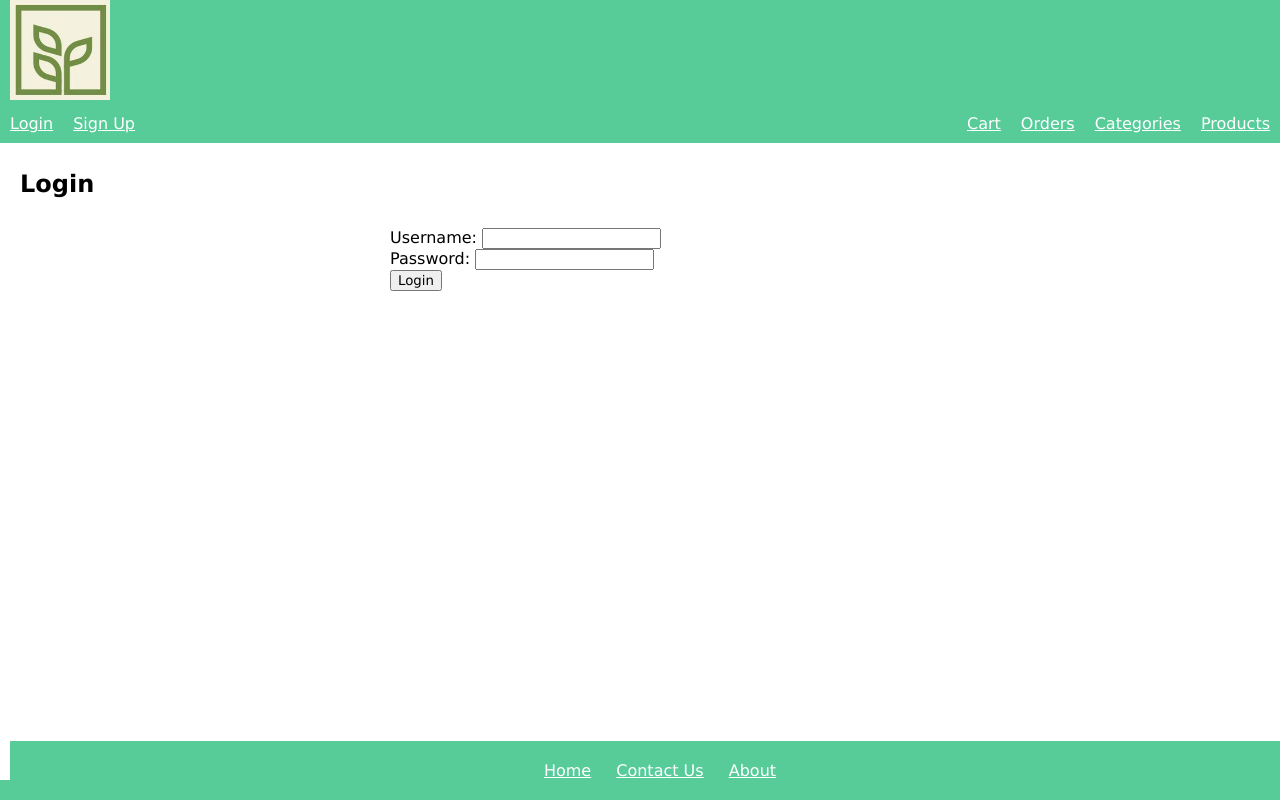
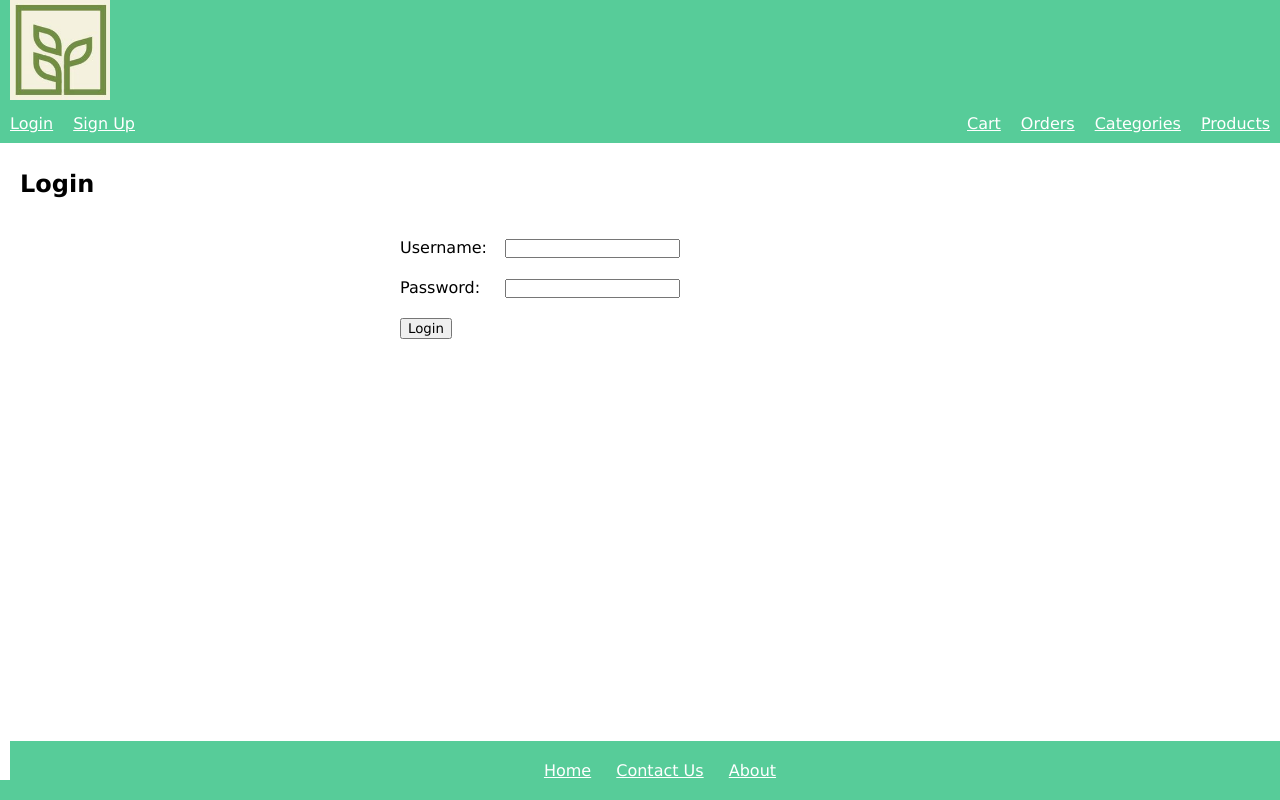
Before and after one commit to c-wright-98/QA_Store, a Flask app: page /login in a window 1280 px wide. Run offline with Flask 3, Linux system fonts and the light colour scheme.

Commit message:
Added form group class to login form

```diff
--- a/templates/login.html
+++ b/templates/login.html
@@ -5,13 +5,17 @@
         <h2> Login </h2>
         <div class="form-content">
             <form action="{{url_for('home')}}" method="post">
-                <label for="username"> Username: </label>
-                <input type="text" id="username" name="username" required>
-                <br>
-                <label for="password"> Password: </label>
-                <input type="password" id="password" name="password" required>
-                <br>
-                <button type="submit"> Login </button>
+                <div class="form-group">
+                    <label for="username"> Username: </label>
+                    <input type="text" id="username" name="username" required>
+                </div>
+                <div class="form-group">
+                    <label for="password"> Password: </label>
+                    <input type="password" id="password" name="password" required>
+                </div>
+                <div class="form-group">
+                    <button type="submit"> Login </button>
+                </div>
             </form>
         </div>
     </div>
```
